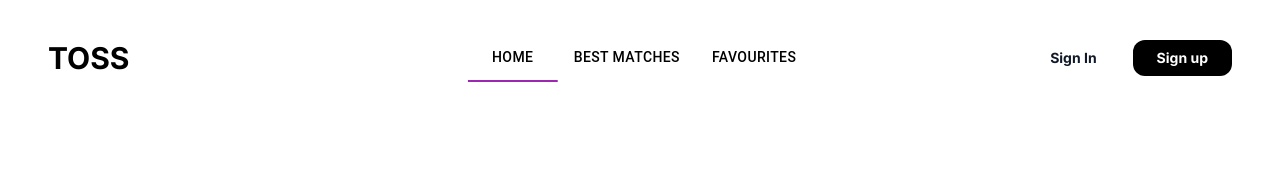
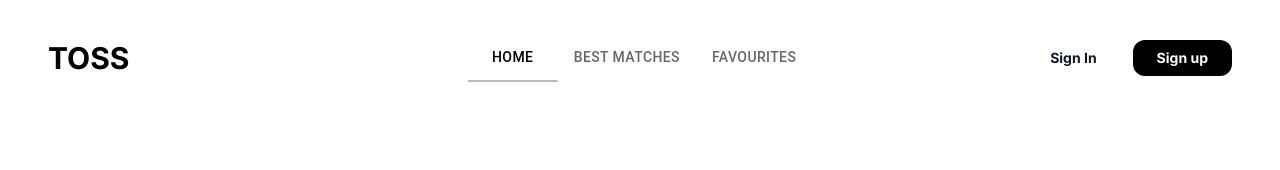
Before and after one commit to SHABIN-K/Brainwave, a Next.js app: page / in a window 1280 px wide. Shown: the top 170 px of the page. Built offline with nearby package versions, Linux system fonts and the light colour scheme.

Commit message:
nevbarcolor

```diff
--- a/components/ui/Tabs.jsx
+++ b/components/ui/Tabs.jsx
@@ -2,6 +2,11 @@ import * as React from "react";
 import Tabs from "@mui/material/Tabs";
 import Tab from "@mui/material/Tab";
 import Box from "@mui/material/Box";
+import { createTheme,ThemeProvider } from "@mui/material/styles";
+
+
+
+
 
 export default function ColorTabs() {
   const [value, setValue] = React.useState("one");
@@ -9,13 +14,25 @@ export default function ColorTabs() {
   const handleChange = (event, newValue) => {
     setValue(newValue);
   };
+  const customTheme = createTheme({
+    palette: {
+      primary: {
+        main: "#000000",
+      },
+      secondary: {
+        main: "#bcbcbc",
+      },
+    },
+  });
+
 
   return (
+    <ThemeProvider theme={customTheme}>
     <Box sx={{ width: "100%" }}>
       <Tabs
         value={value}
         onChange={handleChange}
-        textColor="black"
+        textColor="primary"
         indicatorColor="secondary"
         aria-label="secondary tabs example"
       >
@@ -24,5 +41,6 @@ export default function ColorTabs() {
         <Tab value="three" label="Favourites" />
       </Tabs>
     </Box>
+    </ThemeProvider>
   );
 }
```
